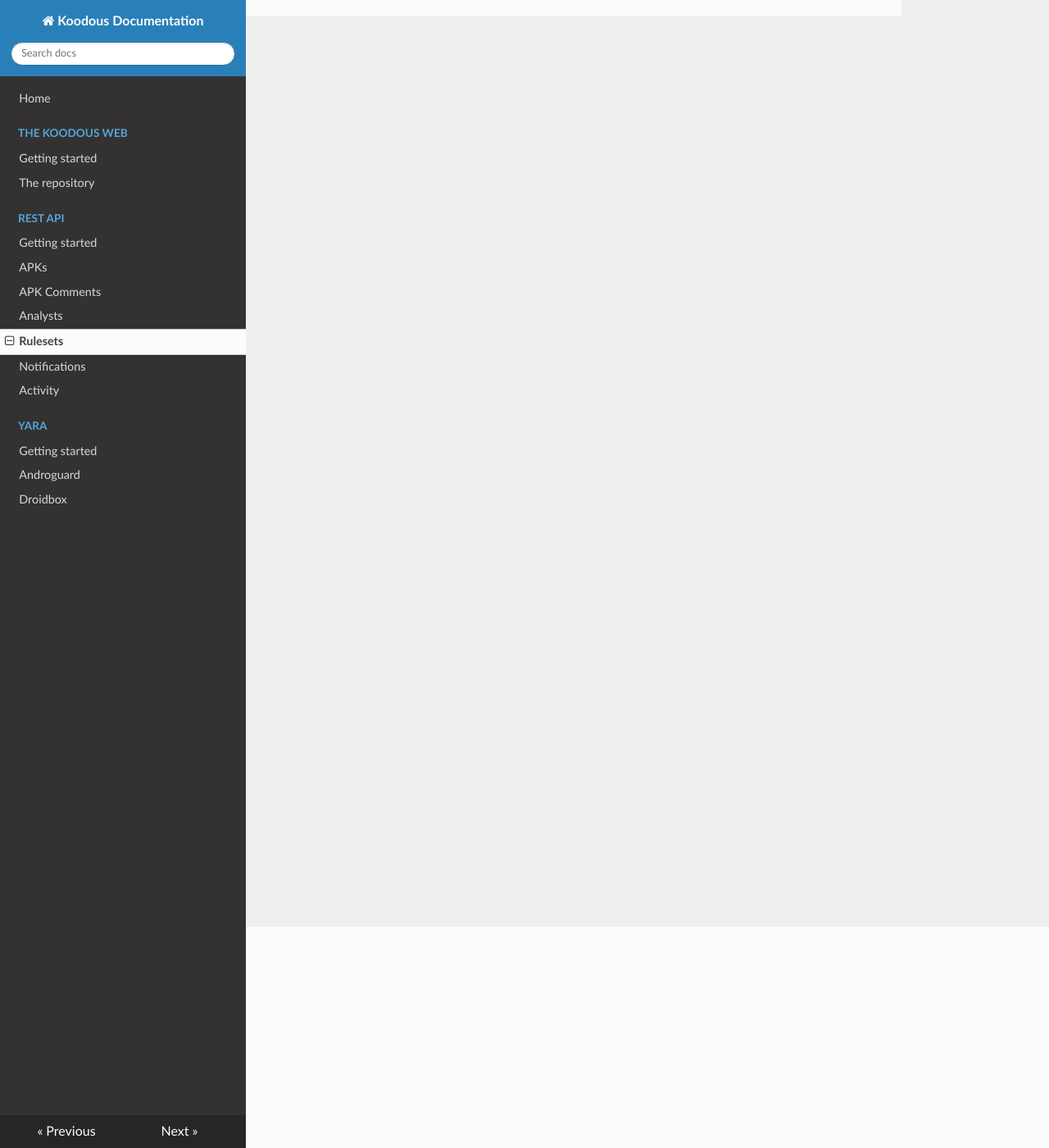
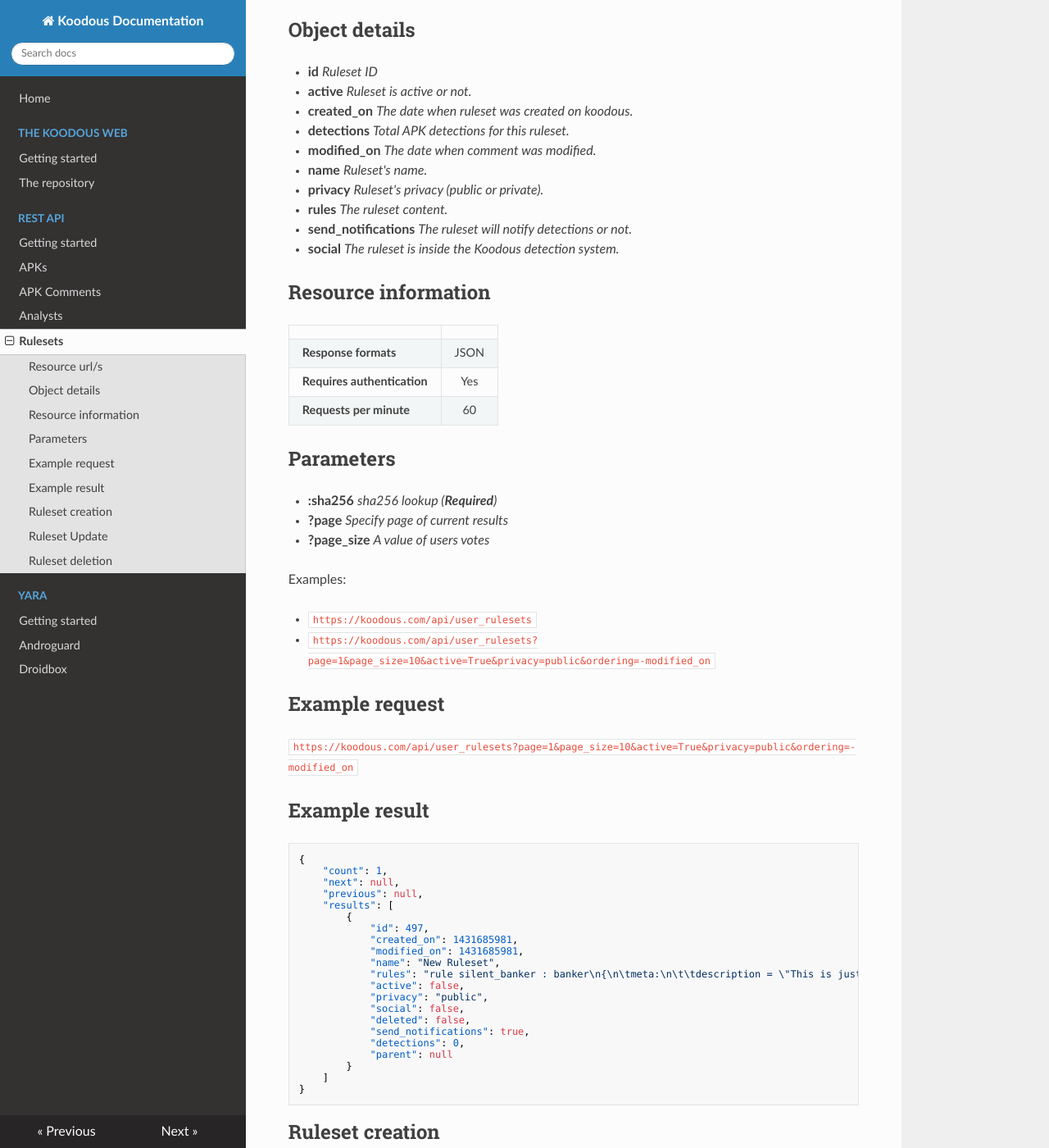
Before and after one commit to Koodous/docs.koodous.com, an MkDocs documentation site: the page built from docs/rest-api/rulesets.md, in a window 1280 px wide and 1400 px high, scrolled down 270 px. Shown: the whole window at 82% size. Built offline with MkDocs 1.6.1, drawn with Linux system fonts in a browser that asks for light colours; nearby versions of some CDN libraries; old or Windows-style settings are respelled for this version of MkDocs; some of the changed text lies outside the part shown.

Commit message:
rulesets section

````diff
--- a/docs/rest-api/rulesets.md
+++ b/docs/rest-api/rulesets.md
@@ -1 +1,104 @@
 # Rulesets
+
+## Resource url/s
+
+* `https://koodous.com/api/user_rulesets`
+* `https://koodous.com/api/user_rulesets/:id`
+
+## Object details
+
+* **id** _Ruleset ID_
+* **active** _Ruleset is active or not._
+* **created_on** _The date when ruleset was created on koodous._
+* **detections** _Total APK detections for this ruleset._
+* **modified_on** _The date when comment was modified._
+* **name** _Ruleset's name._
+* **privacy** _Ruleset's privacy (public or private)._
+* **rules** _The ruleset content._
+* **send_notifications** _The ruleset will notify detections or not._
+* **social** _The ruleset is inside the Koodous detection system._
+
+## Resource information
+
+| | |
+| ------------- |:-------------:|
+| **Response formats** | JSON |
+| **Requires authentication** | Yes |
+| **Requests per minute** | 60|
+
+## Parameters
+
+* **:sha256** _sha256 lookup (**Required**)_
+* **?page** _Specify page of current results_
+* **?page_size** _A value of users votes_
+
+Examples:
+
+* `https://koodous.com/api/user_rulesets`
+* `https://koodous.com/api/user_rulesets?page=1&page_size=10&active=True&privacy=public&ordering=-modified_on`
+
+## Example request
+
+`https://koodous.com/api/user_rulesets?page=1&page_size=10&active=True&privacy=public&ordering=-modified_on`
+
+## Example result
+```json
+{
+    "count": 1,
+    "next": null,
+    "previous": null,
+    "results": [
+        {
+            "id": 497,
+            "created_on": 1431685981,
+            "modified_on": 1431685981,
+            "name": "New Ruleset",
+            "rules": "rule silent_banker : banker\n{\n\tmeta:\n\t\tdescription = \"This is just an example\"\n\t\tthread_level = 3\n\t\tin_the_wild = true\n\n\tstrings:\n\t\t$a = {6A 40 68 00 30 00 00 6A 14 8D 91}\n\t\t$b = {8D 4D B0 2B C1 83 C0 27 99 6A 4E 59 F7 F9}\n\t\t$c = \"UVODFRYSIHLNWPEJXQZAKCBGMT\"\n\n\tcondition:\n\t\t$a or $b or $c\n}",
+            "active": false,
+            "privacy": "public",
+            "social": false,
+            "deleted": false,
+            "send_notifications": true,
+            "detections": 0,
+            "parent": null
+        }
+    ]
+}
+```
+
+## Ruleset creation
+```
+Remote Address:koodous.com
+Request URL:https://koodous.com/api/user_rulesets
+Request Method:POST
+Status Code:201 CREATED
+```
+
+Payload example:
+
+```json
+{"active":true, name: "New Ruleset", rules: ""rule silent_banker : banker\n{\n\tmeta:\n\t\tdescription = \"This is just an example\"\n\t\tthread_level = 3\n\t\tin_the_wild = true\n\n\tstrings:\n\t\t$a = {6A 40 68 00 30 00 00 6A 14 8D 91}\n\t\t$b = {8D 4D B0 2B C1 83 C0 27 99 6A 4E 59 F7 F9}\n\t\t$c = \"UVODFRYSIHLNWPEJXQZAKCBGMT\"\n\n\tcondition:\n\t\t$a or $b or $c\n}"}
+```
+
+## Ruleset Update
+```
+Remote Address:koodous.com
+Request URL:https://koodous.com/api/user_rulesets/:id
+Request Method:PATCH
+Status Code:200 OK
+```
+
+Payload example:
+
+```json
+{"active":true, name: "New Ruleset", rules: ""rule silent_banker : banker\n{\n\tmeta:\n\t\tdescription = \"This is just an example\"\n\t\tthread_level = 3\n\t\tin_the_wild = true\n\n\tstrings:\n\t\t$a = {6A 40 68 00 30 00 00 6A 14 8D 91}\n\t\t$b = {8D 4D B0 2B C1 83 C0 27 99 6A 4E 59 F7 F9}\n\t\t$c = \"UVODFRYSIHLNWPEJXQZAKCBGMT\"\n\n\tcondition:\n\t\t$a or $b or $c\n}"}
+```
+
+## Ruleset deletion
+
+```
+Remote Address:koodous.com
+Request URL:https://koodous.com/api/user_rulesets/:id
+Request Method:DELETE
+Status Code:204 NO CONTENT
+```
--- a/mkdocs.yml
+++ b/mkdocs.yml
@@ -12,8 +12,6 @@
 - ['rest-api/apk-comments.md','REST API', 'APK Comments']
 - ['rest-api/analysts.md','REST API', 'Analysts']
 - ['rest-api/rulesets.md','REST API', 'Rulesets']
-- ['rest-api/notifications.md','REST API', 'Notifications']
-- ['rest-api/activity.md','REST API', 'Activity']
 - ['yara/getting-started.md','Yara', 'Getting started']
 - ['yara/androguard.md','Yara', 'Androguard']
 - ['yara/droidbox.md','Yara', 'Droidbox']
````
Also changed, not shown: docs/rest-api/apks.md (+18 -0 lines).
